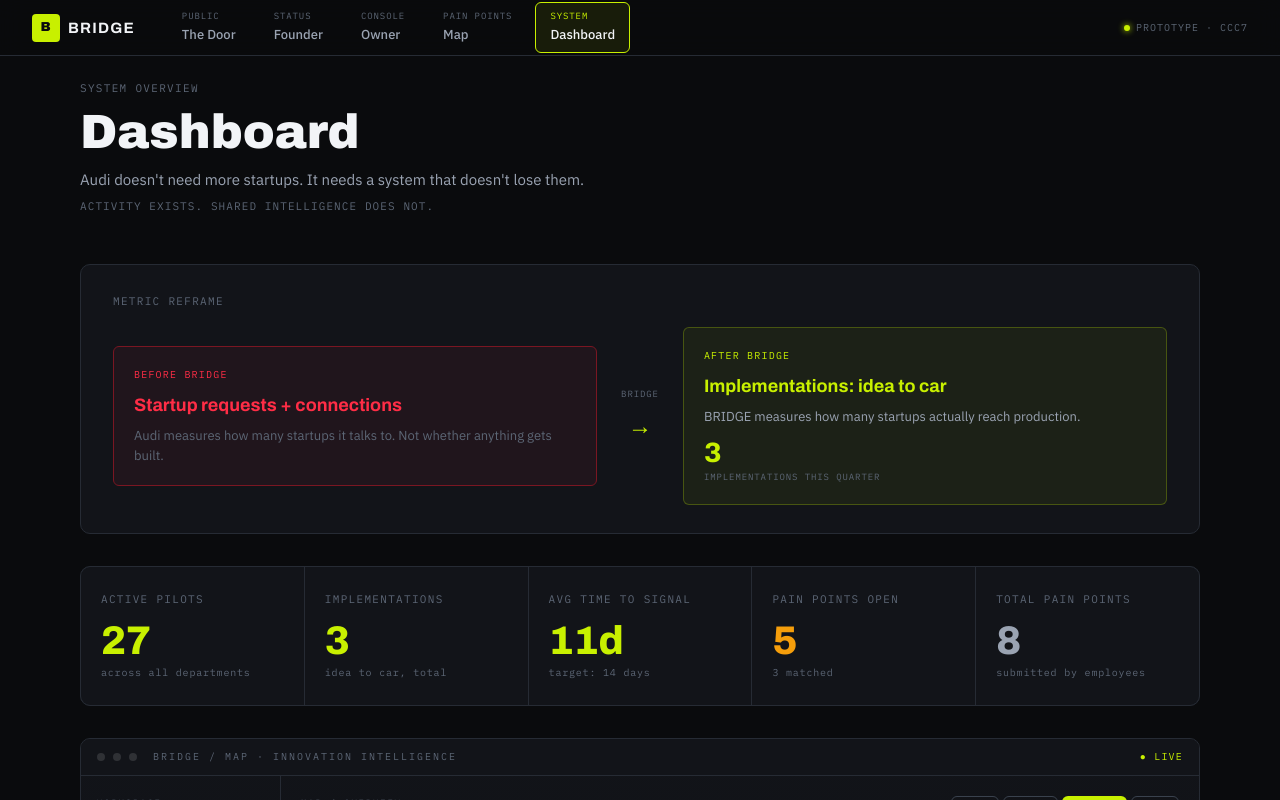
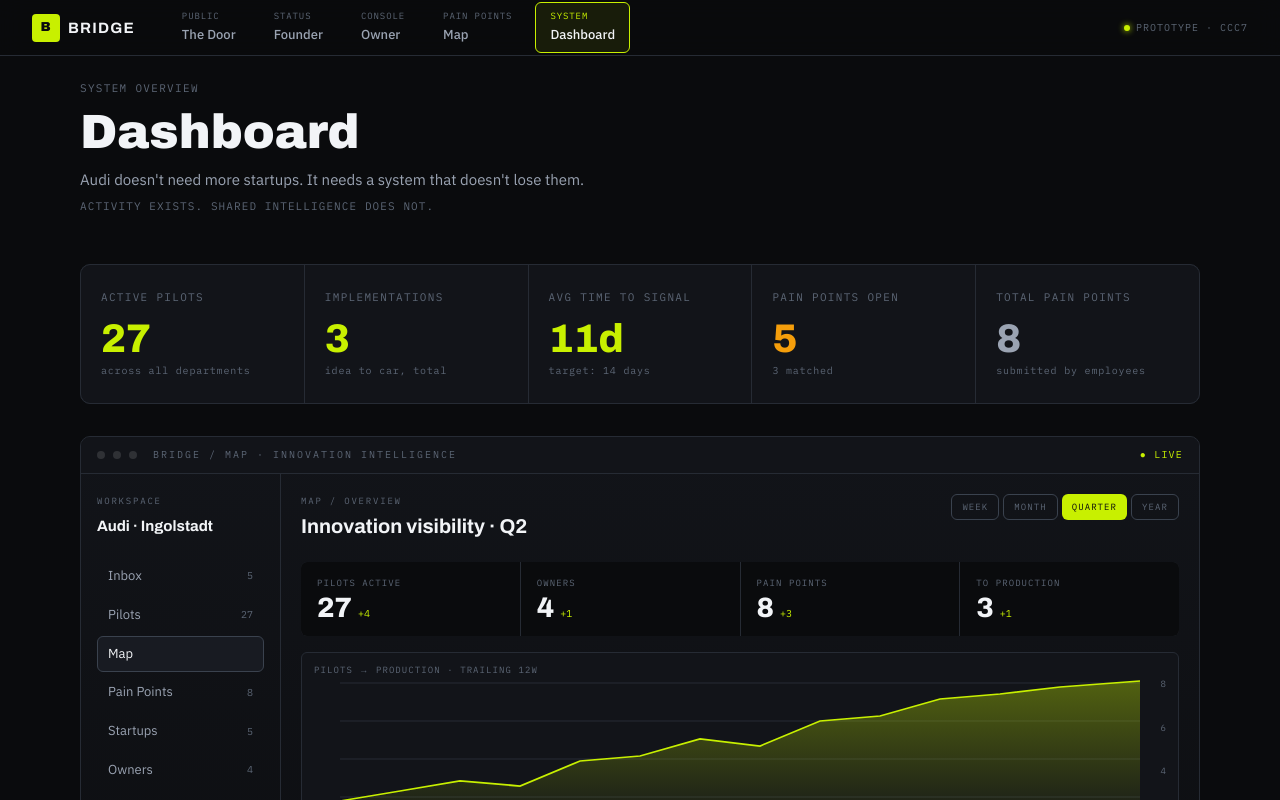
Before and after one commit to Engel-sudo/bridge-prototype, a React (Vite) app: page /dashboard in a window 1280 px wide. Shown: the top 800 px of the page. Built offline with nearby package versions, Linux system fonts and the light colour scheme.

Commit message:
Remove metric reframe, command center first on Dashboard

```diff
--- a/src/routes/Dashboard.tsx
+++ b/src/routes/Dashboard.tsx
@@ -121,41 +121,11 @@ export default function Dashboard() {
         </p>
       </motion.div>
 
-      {/* Metric reframe */}
+      {/* Top KPIs */}
       <motion.div
         initial={{ opacity: 0, y: 16 }}
         animate={{ opacity: 1, y: 0 }}
         transition={{ delay: 0.1, duration: 0.4 }}
-        style={{ background: 'var(--surface)', border: '1px solid var(--border)', borderRadius: 'var(--radius)', padding: '28px 32px', marginBottom: '32px' }}
-      >
-        <span className="kicker">metric reframe</span>
-        <div style={{ display: 'grid', gridTemplateColumns: '1fr auto 1fr', gap: '24px', alignItems: 'center', marginTop: '16px' }}>
-          <div style={{ padding: '20px', background: 'rgba(255,45,70,0.06)', border: '1px solid var(--red-dim)', borderRadius: 'var(--radius-sm)' }}>
-            <div style={{ fontFamily: 'IBM Plex Mono', fontSize: '10px', color: 'var(--red)', letterSpacing: '0.12em', textTransform: 'uppercase', marginBottom: '12px' }}>Before Bridge</div>
-            <div style={{ fontFamily: 'Archivo', fontWeight: 700, fontSize: '18px', color: 'var(--red)', lineHeight: 1.2, marginBottom: '10px' }}>Startup requests + connections</div>
-            <div style={{ fontFamily: 'IBM Plex Sans', fontSize: '13px', color: 'var(--text-faint)', lineHeight: 1.5 }}>Audi measures how many startups it talks to. Not whether anything gets built.</div>
-          </div>
-          <div style={{ display: 'flex', flexDirection: 'column', alignItems: 'center', gap: '4px' }}>
-            <div style={{ fontFamily: 'IBM Plex Mono', fontSize: '9px', color: 'var(--text-faint)', letterSpacing: '0.1em' }}>BRIDGE</div>
-            <div style={{ fontSize: '24px', color: 'var(--lime)' }}>→</div>
-          </div>
-          <div style={{ padding: '20px', background: 'rgba(200,240,0,0.06)', border: '1px solid rgba(200,240,0,0.25)', borderRadius: 'var(--radius-sm)' }}>
-            <div style={{ fontFamily: 'IBM Plex Mono', fontSize: '10px', color: 'var(--lime)', letterSpacing: '0.12em', textTransform: 'uppercase', marginBottom: '12px' }}>After Bridge</div>
-            <div style={{ fontFamily: 'Archivo', fontWeight: 700, fontSize: '18px', color: 'var(--lime)', lineHeight: 1.2, marginBottom: '10px' }}>Implementations: idea to car</div>
-            <div style={{ fontFamily: 'IBM Plex Sans', fontSize: '13px', color: 'var(--text-muted)', lineHeight: 1.5, marginBottom: '12px' }}>BRIDGE measures how many startups actually reach production.</div>
-            <div style={{ display: 'inline-flex', flexDirection: 'column' }}>
-              <span style={{ fontFamily: 'Archivo', fontWeight: 800, fontSize: '28px', color: 'var(--lime)', lineHeight: 1 }}>{metrics.implementationsThisQuarter}</span>
-              <span style={{ fontFamily: 'IBM Plex Mono', fontSize: '9px', color: 'var(--text-faint)', letterSpacing: '0.1em', textTransform: 'uppercase', marginTop: '3px' }}>implementations this quarter</span>
-            </div>
-          </div>
-        </div>
-      </motion.div>
-
-      {/* Top KPIs */}
-      <motion.div
-        initial={{ opacity: 0, y: 16 }}
-        animate={{ opacity: 1, y: 0 }}
-        transition={{ delay: 0.2, duration: 0.4 }}
         style={{ display: 'grid', gridTemplateColumns: 'repeat(auto-fit, minmax(160px, 1fr))', gap: '1px', background: 'var(--border)', border: '1px solid var(--border)', borderRadius: 'var(--radius)', overflow: 'hidden', marginBottom: '32px' }}
       >
         {[
@@ -175,7 +145,7 @@ export default function Dashboard() {
       <motion.div
         initial={{ opacity: 0, y: 16 }}
         animate={{ opacity: 1, y: 0 }}
-        transition={{ delay: 0.3, duration: 0.4 }}
+        transition={{ delay: 0.2, duration: 0.4 }}
         style={{ marginBottom: '32px' }}
       >
         <Chrome title="bridge / map · innovation intelligence" badge="● live">
```
